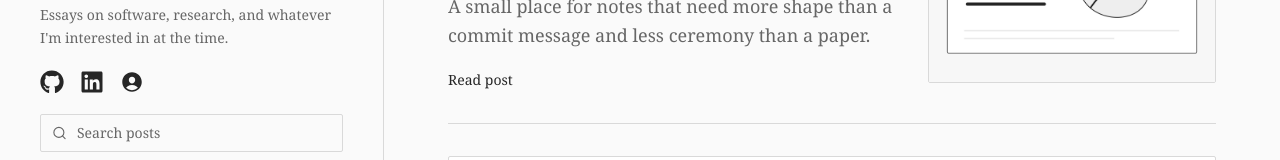
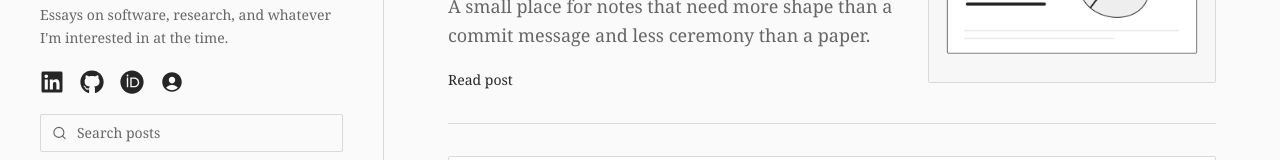
Before and after one commit to looooonk/blog, a Next.js app: page / in a window 1280 px wide. Shown: the part 137-297 px from the top of the page. Built offline with nearby package versions, Linux system fonts and the light colour scheme.

Commit message:
content: add orcid social link

```diff
--- a/app/page.tsx
+++ b/app/page.tsx
@@ -3,6 +3,7 @@ import Image from "next/image";
 import type { ReactNode } from "react";
 import { MapPin } from "lucide-react";
 import { FaGithub, FaLinkedin } from "react-icons/fa";
+import { FaOrcid } from "react-icons/fa6";
 import { IoPersonCircle } from "react-icons/io5";
 
 import PostSearch from "@/app/components/post-search";
@@ -67,16 +68,22 @@ export default function Home() {
 
             <nav aria-label="Social links" className="flex gap-4">
               <IconLink
+                href="https://www.linkedin.com/in/taehoon-hwang/"
+                label="LinkedIn profile"
+              >
+                <FaLinkedin size={24} />
+              </IconLink>
+              <IconLink
                 href="https://github.com/looooonk"
                 label="GitHub profile"
               >
                 <FaGithub size={24} />
               </IconLink>
               <IconLink
-                href="https://www.linkedin.com/in/taehoon-hwang/"
-                label="LinkedIn profile"
+                href="https://orcid.org/0009-0005-6452-9258"
+                label="ORCID profile"
               >
-                <FaLinkedin size={24} />
+                <FaOrcid size={24} />
               </IconLink>
               <IconLink
                 href="https://www.taehoonhwang.net/"
```
